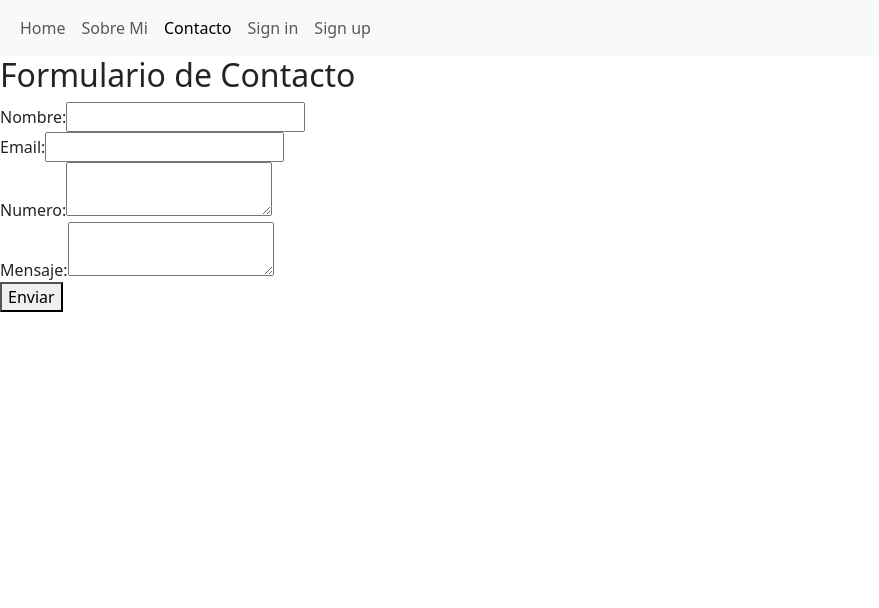
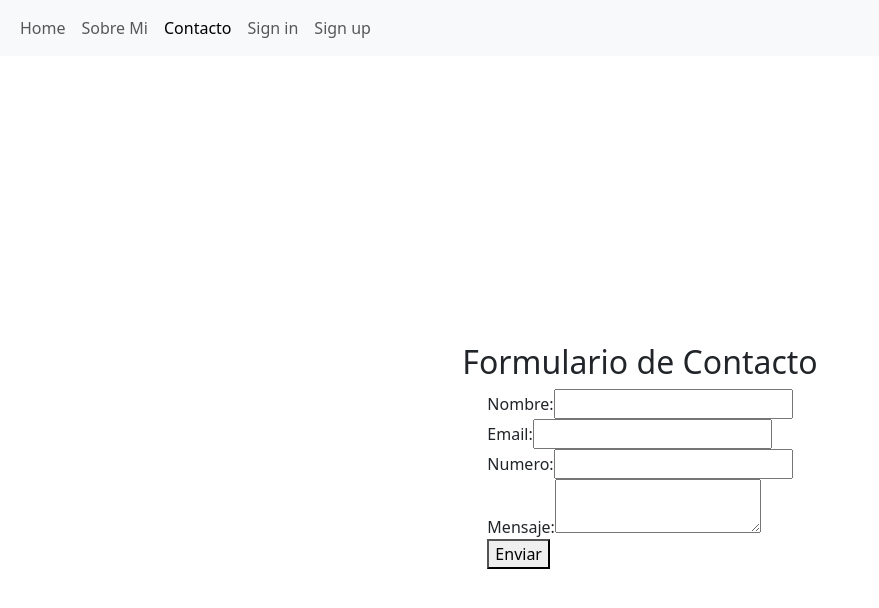
Before and after one commit to LunariLight/Consultorio, a React (Vite) app in the folder front/: page /contacto in a window 1280 px wide. Shown: the top 608 px of the page, without its empty margins (0-879 px from the left). Built offline with nearby package versions, Linux system fonts and the light colour scheme.

Commit message:
form con css modularizado

```diff
--- a/front/src/App.jsx
+++ b/front/src/App.jsx
@@ -2,7 +2,7 @@ import { Navbar } from './components/Navbar/Navbar'
 import { Navigate, Route, Routes } from 'react-router-dom'
 import './App.css'
 import { Home } from './routes/Home'
-import { Contacto } from './routes/Contacto'
+import { Contacto } from './routes/contacto/Contacto'
 import { SobreMi } from './routes/SobreMi'
 import { SignIn } from './routes/SignIn'
 import { SignUp } from './routes/SignUp'
--- a/front/src/routes/Contacto.jsx
+++ b/front/src/routes/contacto/Contacto.jsx
@@ -1,4 +1,5 @@
 import  { useState } from 'react';
+import styles from "./Contacto.module.css";
 
 export const Contacto = () => {
 
@@ -20,7 +21,7 @@ export const Contacto = () => {
     };
 
   return (
-    <div>
+    <div className={styles.contacto}>
       <h2>Formulario de Contacto</h2>
       <form onSubmit={handleSubmit}>
         <div>
@@ -43,12 +44,13 @@ export const Contacto = () => {
         </div>
         <div>
           <label>Numero:</label>
-          <textarea
-            type="numero"
+          <input
+            type="number"
             value={number}
             onChange={(e) => setNumber(e.target.value)}
             required
           />
+
         </div>
         <div>
           <label>Mensaje:</label>
--- /dev/null
+++ b/front/src/routes/contacto/Contacto.module.css
@@ -0,0 +1,7 @@
+.contacto {
+    display: flex;
+    flex-direction: column;
+    align-items: center;
+    justify-content: center;
+    height: 100vh
+}
```
